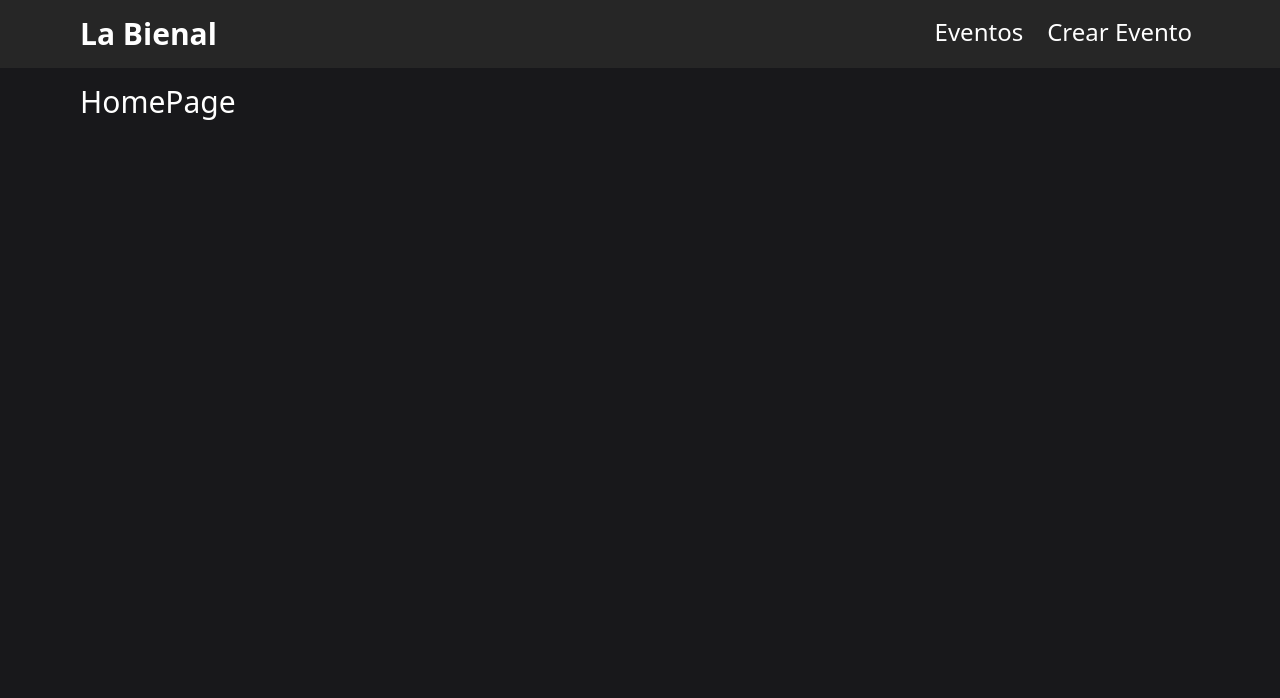
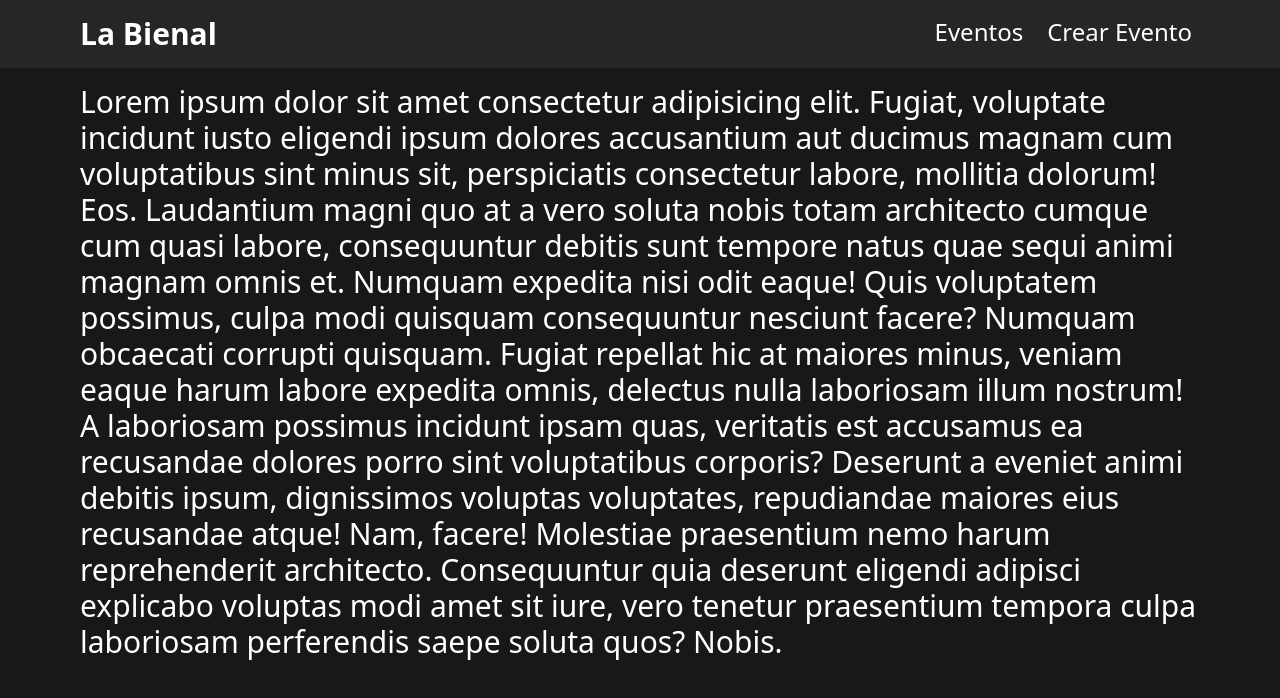
Before and after one commit to lautarofaccini/desarrollo-tpf, a React (Vite) app in the folder client/: page / in a window 1280 px wide. Shown: the top 698 px of the page. Built offline with nearby package versions, Linux system fonts and the light colour scheme.

Commit message:
Algunos arreglos para mostrar en clase :)

```diff
--- a/client/src/pages/Escultura_deta.jsx
+++ b/client/src/pages/Escultura_deta.jsx
@@ -1,5 +1,4 @@
 // src/components/EsculturaDetail.js
-import React from 'react';
 import { useParams } from 'react-router-dom';
 import { esculturas } from './esculturas';
 
--- a/client/src/pages/EsculturasPage.jsx
+++ b/client/src/pages/EsculturasPage.jsx
@@ -1,5 +1,3 @@
-
-import React from 'react';
 import { Link } from 'react-router-dom';
 import { esculturas } from './esculturas';
 
--- a/client/src/pages/HomePage.jsx
+++ b/client/src/pages/HomePage.jsx
@@ -1,6 +1,10 @@
 function HomePage() {
   return (
-    <div className="text-white text-3xl">HomePage</div>
+    <div className="text-white text-3xl">Lorem ipsum dolor sit amet consectetur adipisicing elit. Fugiat, voluptate incidunt iusto eligendi ipsum dolores accusantium aut ducimus magnam cum voluptatibus sint minus sit, perspiciatis consectetur labore, mollitia dolorum! Eos.
+    Laudantium magni quo at a vero soluta nobis totam architecto cumque cum quasi labore, consequuntur debitis sunt tempore natus quae sequi animi magnam omnis et. Numquam expedita nisi odit eaque!
+    Quis voluptatem possimus, culpa modi quisquam consequuntur nesciunt facere? Numquam obcaecati corrupti quisquam. Fugiat repellat hic at maiores minus, veniam eaque harum labore expedita omnis, delectus nulla laboriosam illum nostrum!
+    A laboriosam possimus incidunt ipsam quas, veritatis est accusamus ea recusandae dolores porro sint voluptatibus corporis? Deserunt a eveniet animi debitis ipsum, dignissimos voluptas voluptates, repudiandae maiores eius recusandae atque!
+    Nam, facere! Molestiae praesentium nemo harum reprehenderit architecto. Consequuntur quia deserunt eligendi adipisci explicabo voluptas modi amet sit iure, vero tenetur praesentium tempora culpa laboriosam perferendis saepe soluta quos? Nobis.</div>
   )
 }
 
```
Also changed, not shown: 1 other file (tests, documents, lock files or other folders).
